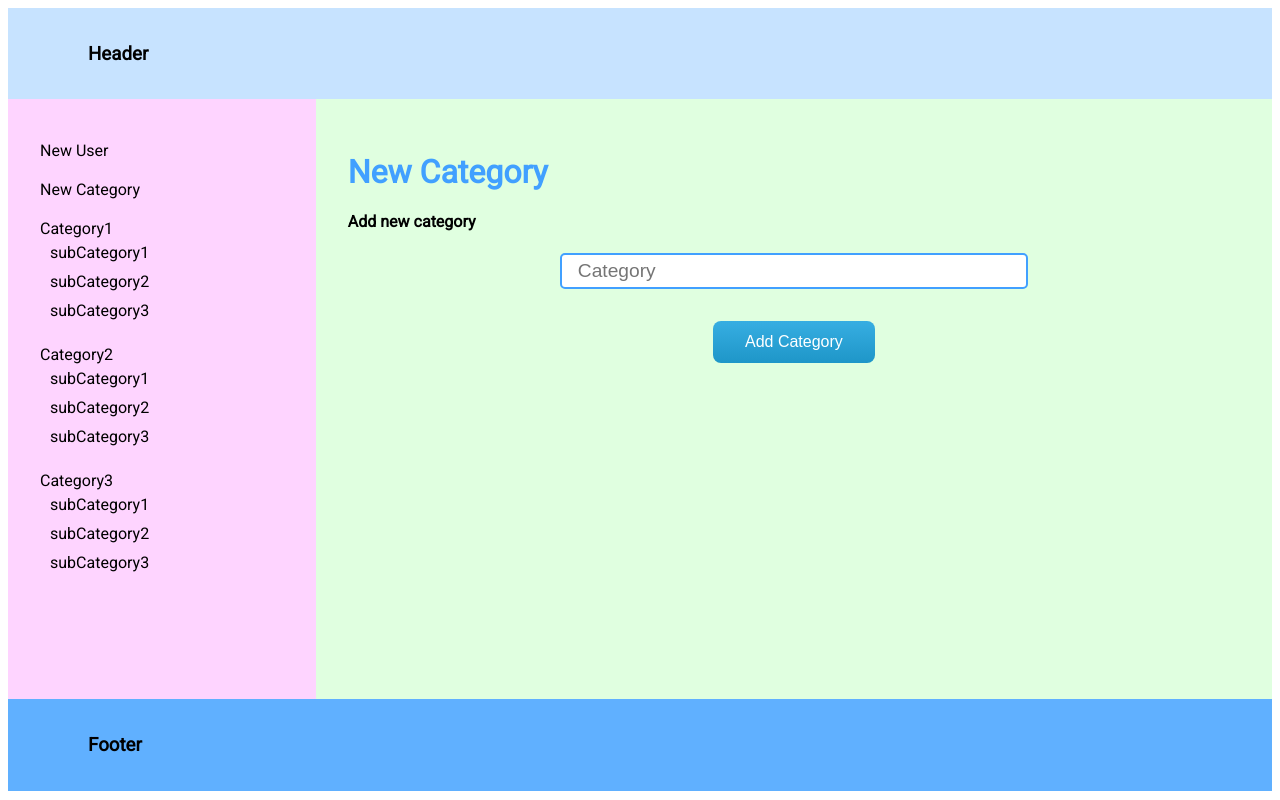
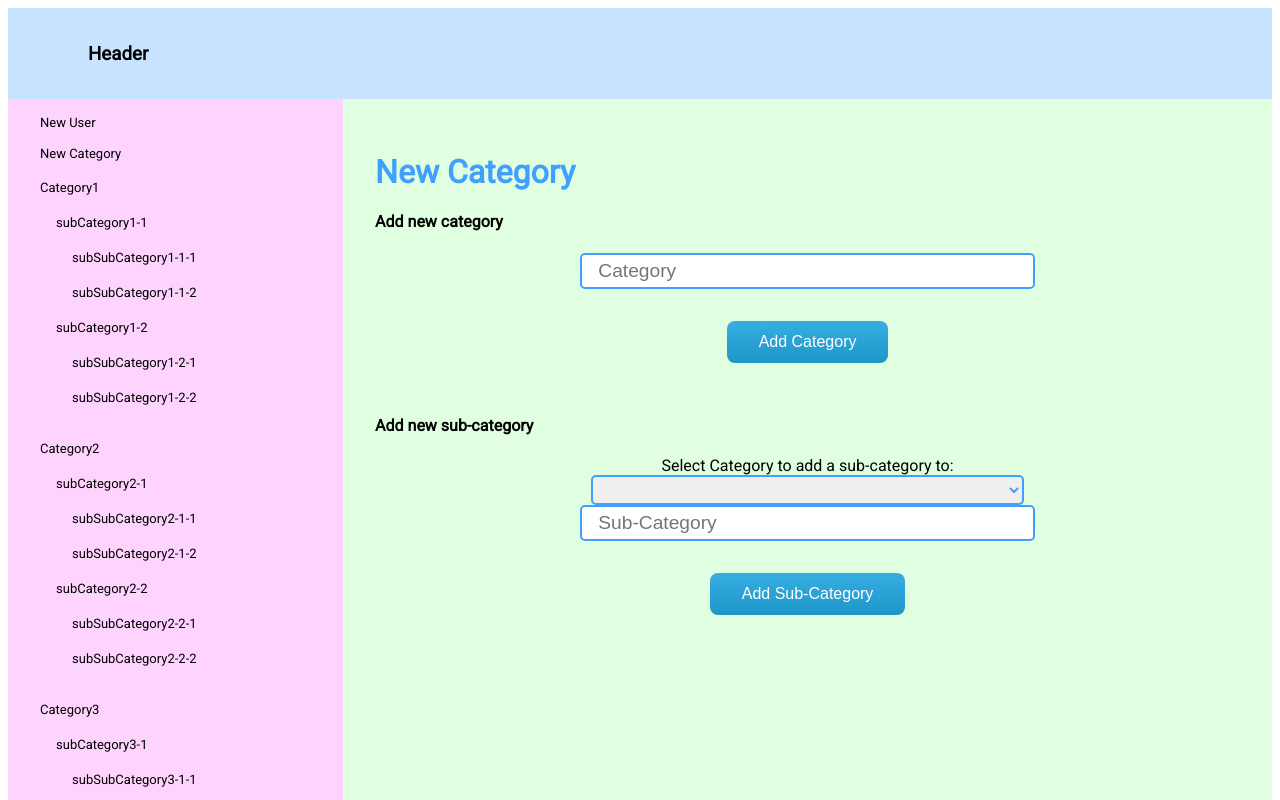
Before and after one commit to Maratas8/telt-task, a React (Create React App) app in the folder front-end-task/: page /new-category in a window 1280 px wide. Shown: the top 800 px of the page. Built offline with nearby package versions, Linux system fonts and the light colour scheme.

Commit message:
Styling, sub-categories routing, sub-category form

```diff
--- a/front-end-task/src/App.css
+++ b/front-end-task/src/App.css
@@ -22,7 +22,7 @@ body {
 .nav {
   flex-grow: 1;
   background-color: rgb(254, 212, 255);
-  padding: 2rem;
+  padding: 0 2rem;
 }
 
 .main {
@@ -50,22 +50,41 @@ p {
   flex-direction: column;
 }
 
-.menu-links > a, .category-menu > a, .subcategory-menu > a {
+.menu-links > a,
+.category-menu > a,
+.subcategory-menu > a,
+.subsubcategory-menu > a {
   text-decoration: none;
   color: black;
-  padding: 10px 0;
+}
+
+.menu-links > a {
+  margin-top: 1rem;
 }
 
 .category-menu {
-  padding: 10px 0;
+  margin-top: 1rem;
+}
+
+.subcategory-menu > a {
+  margin: 0rem 0 1rem 1rem;
 }
 
 .subcategory-menu {
-  padding: 5px 10px;
+  margin: 1rem 0;
+}
+
+.subsubcategory-menu {
+  margin: 1rem 0 1rem 2rem;
+}
+
+a {
+  font-size: small;
+
 }
 
 a:hover {
-  color: rgb(255, 3, 3);
+  color: var(--main-theme-color);
 }
 
 table {
@@ -130,6 +149,22 @@ button:hover {
   .nav-main {
     flex-direction: column;
   }
+  .subcategory-menu > a {
+    margin: 0;
+  }
+
+  .subcategory-menu {
+    margin: 0 0 0 1rem;
+  }
+
+  .subsubcategory-menu {
+    margin: 0 0 0 1rem;
+  }
+
+  .header, .footer {
+    padding: .1rem 3rem;
+  }
+
 }
 
 @media only screen and (max-height: 600px) {
--- a/front-end-task/src/App.js
+++ b/front-end-task/src/App.js
@@ -30,6 +30,35 @@ function App() {
                   }
                 />
               ))}
+              {categoryList.map((category) =>
+                category.subCategories.map((subCategory, index) => (
+                  <Route
+                    key={index}
+                    path={`/${subCategory.subCategoryName}`}
+                    element={
+                      <UsersByCategory
+                        categoryName={subCategory.subCategoryName}
+                      />
+                    }
+                  />
+                ))
+              )}
+
+              {categoryList.map((category) =>
+                category.subCategories.map((subCategory) => (
+                  subCategory.subSubCategories.map((subSubCategory, index) => (
+                    <Route
+                    key={index}
+                    path={`/${subSubCategory}`}
+                    element={
+                      <UsersByCategory
+                        categoryName={subSubCategory}
+                      />
+                    }
+                  />
+                  ))
+                ))
+              )}
 
               <Route path="/*" element={<NewUser />} />
             </Routes>
--- a/front-end-task/src/components/CategoryForm.jsx
+++ b/front-end-task/src/components/CategoryForm.jsx
@@ -4,20 +4,52 @@ import Button from "./Button";
 
 function CategoryForm() {
   const [categoryName, setCategoryName] = useState("");
-  const { setCategoryList } = useContext(CategoryContext);
-  const { categoryList } = useContext(CategoryContext);
+  const [subCategoryName, setSubCategoryName] = useState("");
+  const { categoryList, setCategoryList } = useContext(CategoryContext);
 
-  const handleAddCategoryButtonClick = (event) => {
+  const handleAddCategory = (event) => {
     event.preventDefault();
-    const newCategoryObject = { categoryName: event.target.category.value };
+
+    const newCategoryObject = {
+      categoryName: event.target.category.value,
+      subCategories: [
+        {
+          subCategoryName: "",
+          subSubCategories: [""],
+        },
+      ],
+    };
+
     setCategoryList([...categoryList, newCategoryObject]);
+  };
+
+  const handleAddSubCategory = (event) => {
+    event.preventDefault();
+    const categoryName = event.target.category.value;
+    const subCategoryName = event.target.subCategory.value;
+
+    categoryList.map((category, index) =>
+      category.categoryName === categoryName
+        ? category.subCategories.push({
+            subCategoryName: subCategoryName,
+            subSubCategories: ["", ""],
+          })
+        : category.subCategories.push({
+            subCategoryName: "",
+            subSubCategories: ["", ""],
+          })
+    );
+
+    console.log(categoryName);
+    console.log(subCategoryName);
+    console.log(categoryList);
   };
 
   return (
     <div>
       <div className="add-category-form">
         <h4>Add new category</h4>
-        <form onSubmit={handleAddCategoryButtonClick}>
+        <form onSubmit={handleAddCategory}>
           <input
             type="text"
             id="category"
@@ -36,6 +68,42 @@ function CategoryForm() {
           />
         </form>
       </div>
+
+      <div className="add-subcategory-form">
+        <h4>Add new sub-category</h4>
+        <form onSubmit={handleAddSubCategory}>
+          <label>Select Category to add a sub-category to:</label>
+          <select
+            name="category"
+            id="category"
+            value={categoryName}
+            onChange={(e) => setCategoryName(e.target.value)}
+          >
+            <option>{""}</option>
+            {categoryList.map((category, index) => (
+              <option key={index} value={category.categoryName}>
+                {category.categoryName}
+              </option>
+            ))}
+          </select>
+          <input
+            type="text"
+            id="subCategory"
+            name="subCategory"
+            placeholder="Sub-Category"
+            minLength="3"
+            maxLength="20"
+            value={subCategoryName}
+            onChange={(e) => setSubCategoryName(e.target.value)}
+            required
+          />
+          <Button
+            type="submit"
+            text="Add Sub-Category"
+            className="add-subcategory-btn btn"
+          />
+        </form>
+      </div>
     </div>
   );
 }
--- a/front-end-task/src/components/Menu.jsx
+++ b/front-end-task/src/components/Menu.jsx
@@ -15,11 +15,21 @@ function Menu() {
           <Link key={index} to={`/${category.categoryName}`}>
             {category.categoryName}
           </Link>
-          {category.subCategories.map((subCategory, indexm) => (
+
+
+          {category.subCategories.map((subCategory, index) => (
             <div className="subcategory-menu">
-            <Link key={indexm} to={`/${subCategory.subCategoryName}`}>
-              {subCategory.subCategoryName}
-            </Link>
+              <Link key={index} to={`/${subCategory.subCategoryName}`}>
+                {subCategory.subCategoryName}
+              </Link>
+
+              {subCategory.subSubCategories.map((subSubCategory, index) => (
+                <div className="subsubcategory-menu">
+                  <Link key={index} to={`/${subSubCategory}`}>
+                    {subSubCategory}
+                  </Link>
+                </div>
+              ))}
             </div>
           ))}
         </div>
--- a/front-end-task/src/data.js
+++ b/front-end-task/src/data.js
@@ -3,87 +3,42 @@ export const categories = [
     categoryName: "Category1",
     subCategories: [
       {
-        subCategoryName: "subCategory1",
-        subSubCategories: [
-          "subSubCategory1",
-          "subSubCategory2",
-          "subSubCategory3",
-        ],
+        subCategoryName: "subCategory1-1",
+        subSubCategories: ["subSubCategory1-1-1", "subSubCategory1-1-2"],
       },
       {
-        subCategoryName: "subCategory2",
-        subSubCategories: [
-          "subSubCategory1",
-          "subSubCategory2",
-          "subSubCategory3",
-        ],
+        subCategoryName: "subCategory1-2",
+        subSubCategories: ["subSubCategory1-2-1", "subSubCategory1-2-2"],
       },
-      {
-        subCategoryName: "subCategory3",
-        subSubCategories: [
-          "subSubCategory1",
-          "subSubCategory2",
-          "subSubCategory3",
-        ],
-      },
+
     ],
   },
   {
     categoryName: "Category2",
     subCategories: [
       {
-        subCategoryName: "subCategory1",
-        subSubCategories: [
-          "subSubCategory1",
-          "subSubCategory2",
-          "subSubCategory3",
-        ],
+        subCategoryName: "subCategory2-1",
+        subSubCategories: ["subSubCategory2-1-1", "subSubCategory2-1-2"],
       },
       {
-        subCategoryName: "subCategory2",
-        subSubCategories: [
-          "subSubCategory1",
-          "subSubCategory2",
-          "subSubCategory3",
-        ],
+        subCategoryName: "subCategory2-2",
+        subSubCategories: ["subSubCategory2-2-1", "subSubCategory2-2-2"],
       },
-      {
-        subCategoryName: "subCategory3",
-        subSubCategories: [
-          "subSubCategory1",
-          "subSubCategory2",
-          "subSubCategory3",
-        ],
-      },
+
     ],
   },
   {
     categoryName: "Category3",
     subCategories: [
       {
-        subCategoryName: "subCategory1",
-        subSubCategories: [
-          "subSubCategory1",
-          "subSubCategory2",
-          "subSubCategory3",
-        ],
+        subCategoryName: "subCategory3-1",
+        subSubCategories: ["subSubCategory3-1-1", "subSubCategory3-1-2"],
       },
       {
-        subCategoryName: "subCategory2",
-        subSubCategories: [
-          "subSubCategory1",
-          "subSubCategory2",
-          "subSubCategory3",
-        ],
+        subCategoryName: "subCategory3-2",
+        subSubCategories: ["subSubCategory3-2-1", "subSubCategory3-2-2"],
       },
-      {
-        subCategoryName: "subCategory3",
-        subSubCategories: [
-          "subSubCategory1",
-          "subSubCategory2",
-          "subSubCategory3",
-        ],
-      },
+
     ],
   },
 ];
@@ -122,7 +77,7 @@ export const usersList = [
     email: "karl.johnson@email.com",
     age: 31,
     gender: "male",
-    category: "Category3",
+    category: "Category1",
     password: "123456",
   },
   {
@@ -131,7 +86,7 @@ export const usersList = [
     email: "al.bundy@email.com",
     age: 46,
     gender: "male",
-    category: "Category3",
+    category: "Category2",
     password: "123456",
   },
   {
```
Also changed, not shown: 2 other files (tests, documents, lock files or other folders).
